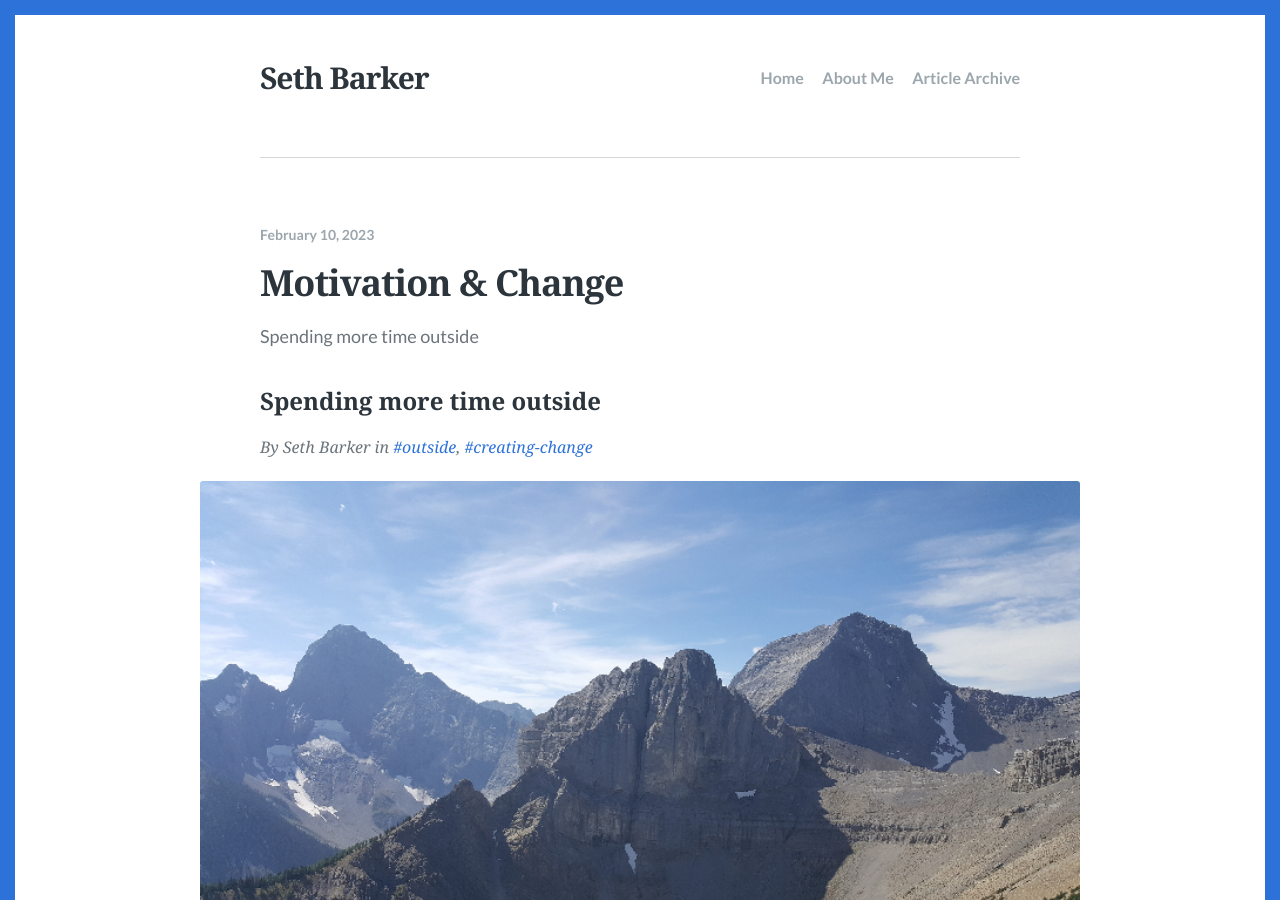
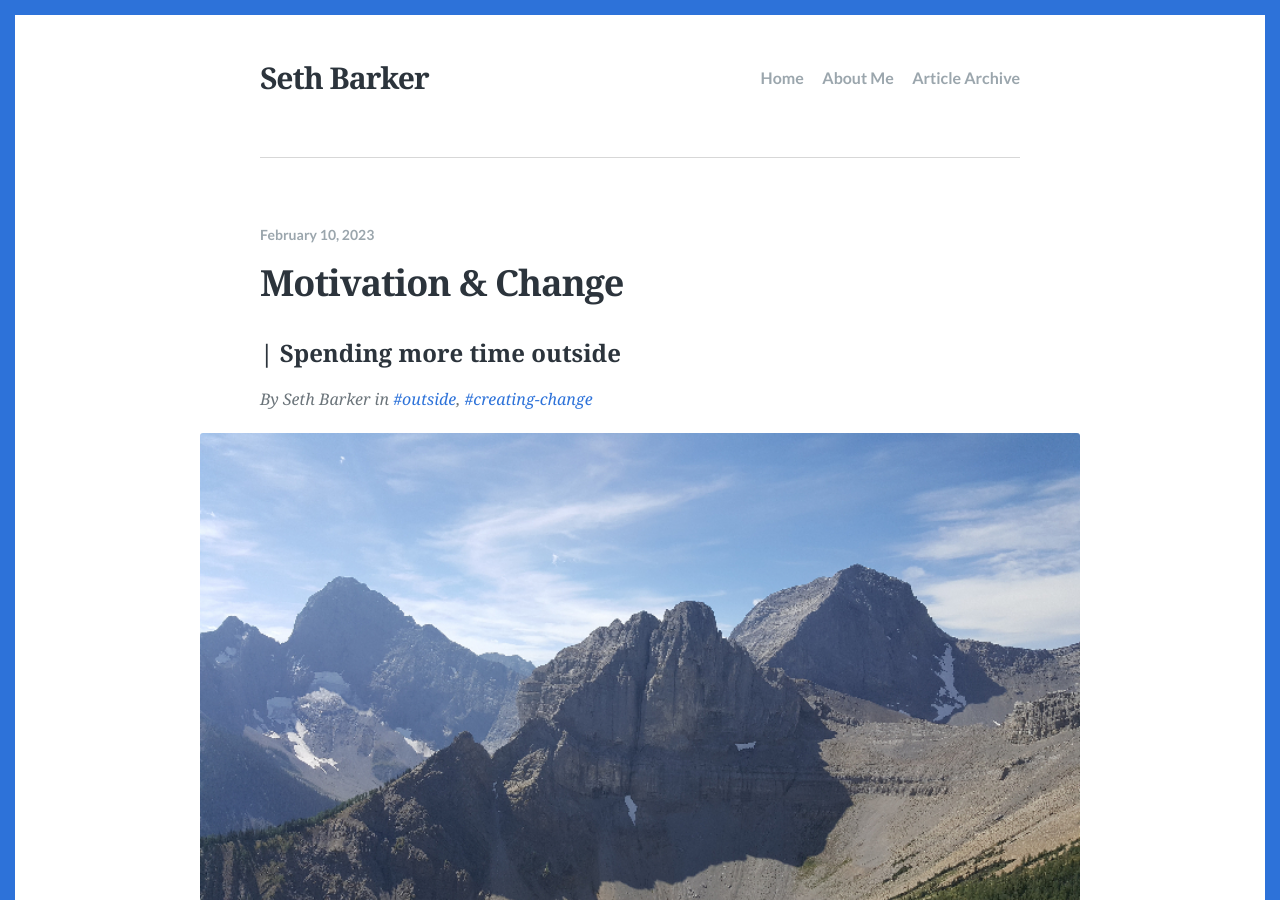
Before and after one commit to sethbarker/sethbarker.github.io, a Jekyll site: the page built from _posts/2023-02-10-motivation-and-change-spending-more-time-outside.md, in a window 1280 px wide and 900 px high. Built offline with Jekyll 4.4.1, drawn with Linux system fonts in a browser that asks for light colours; some web fonts are replaced; comment, search, counter and statistics services are not loaded.

Commit message:
Update post.html

```diff
--- a/_layouts/post.html
+++ b/_layouts/post.html
@@ -8,8 +8,8 @@ layout: default
     <header class="post-header">
       <time class="post-date" datetime="{{ page.date | date: "%Y-%m-%d" }}">{{page.date | date: "%B %-d, %Y" }}</time>
       <h1 class="post-title">{{page.title}}</h1>
-      {% if page.subtitle %}{{page.subtitle}}
-      <h3 class="post-subtitle">{{page.subtitle}}</h3>
+      {% if page.subtitle %}
+      <h3 class="post-subtitle">| {{page.subtitle}}</h3>
       {% endif %}
       <div class="post-meta">
         By <span class="post-author">{{ site.data.author.name }}</span>{% if page.tags.size > 0 %}<span class="post-tags"> in {% for tag in page.tags %}<a href="{{ site.baseurl }}/tags/#{{ tag | cgi_escape }}" rel="tag">{{ tag }}</a>{% unless forloop.last %}, {% endunless %}{% endfor %}</span>{% endif %}
```
